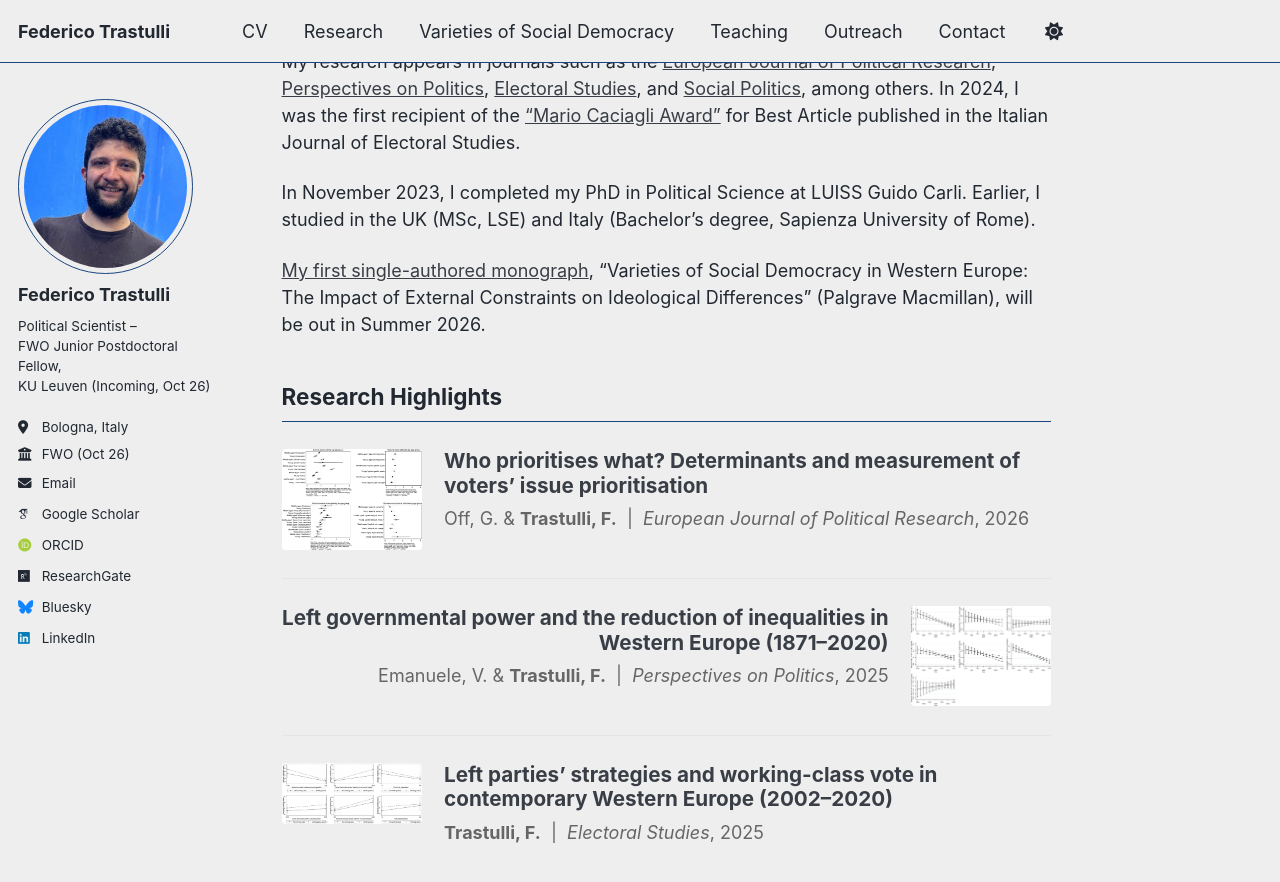
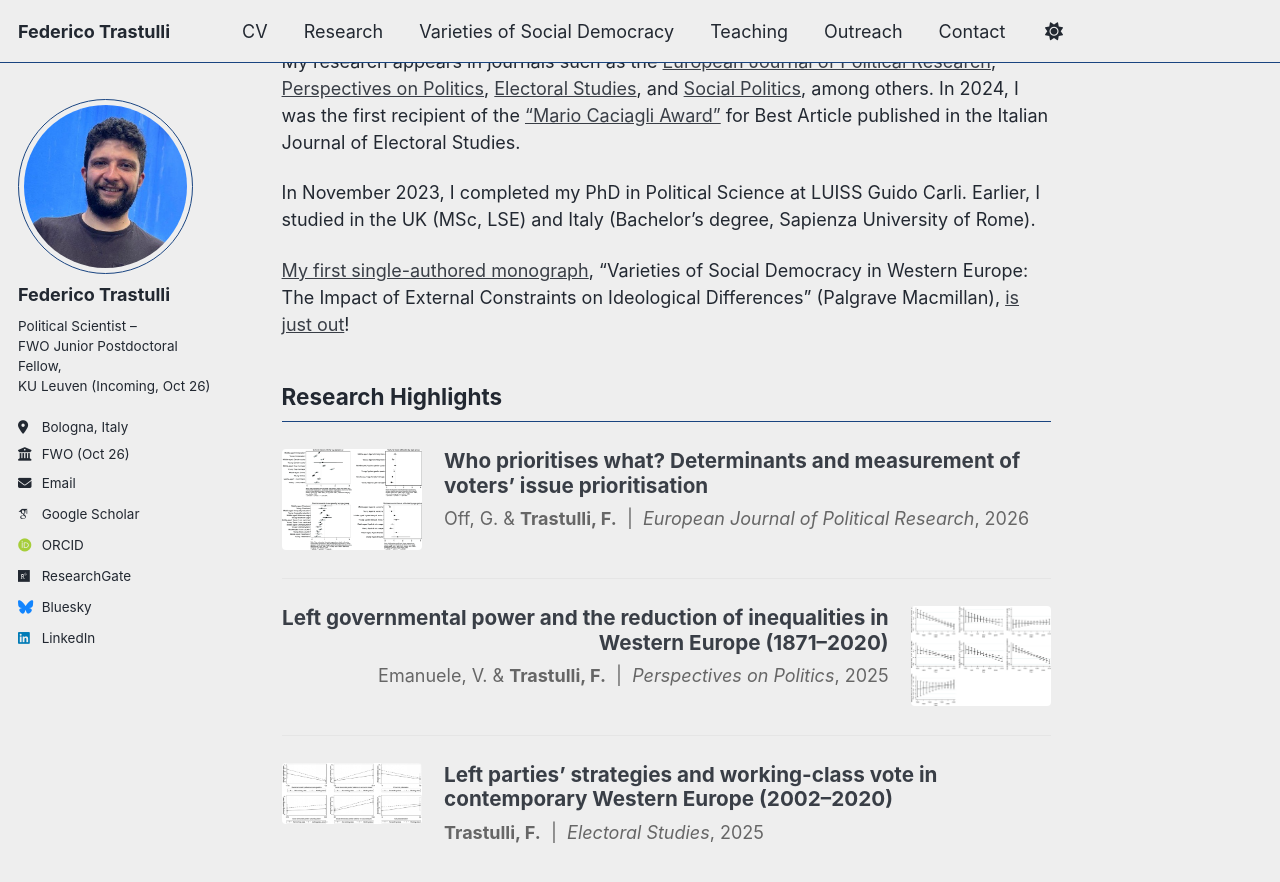
Before and after one commit to federicotrastulli/federicotrastulli.github.io, a Jekyll site: the page built from _pages/about.md, in a window 1280 px wide and 900 px high, scrolled down 562 px. Shown: the top 882 px of the window. Built offline with Jekyll 4.4.1, drawn with Linux system fonts in a browser that asks for light colours; some web fonts are replaced; a script bundle is joined from its source files by our own code; library files that are not in the unit come from our copies.

Commit message:
Update about.md

```diff
--- a/_pages/about.md
+++ b/_pages/about.md
@@ -19,7 +19,7 @@ My research appears in journals such as the [European Journal of Political Resea
 
 In November 2023, I completed my PhD in Political Science at LUISS Guido Carli. Earlier, I studied in the UK (MSc, LSE) and Italy (Bachelor's degree, Sapienza University of Rome).
 
-[My first single-authored monograph](https://federicotrastulli.github.io/vosd/), "Varieties of Social Democracy in Western Europe: The Impact of External Constraints on Ideological Differences" (Palgrave Macmillan), will be out in Summer 2026.
+[My first single-authored monograph](https://federicotrastulli.github.io/vosd/), "Varieties of Social Democracy in Western Europe: The Impact of External Constraints on Ideological Differences" (Palgrave Macmillan), [is just out](https://link.springer.com/book/10.1007/978-3-032-26275-2)!
 
 ## Research Highlights
 
```
